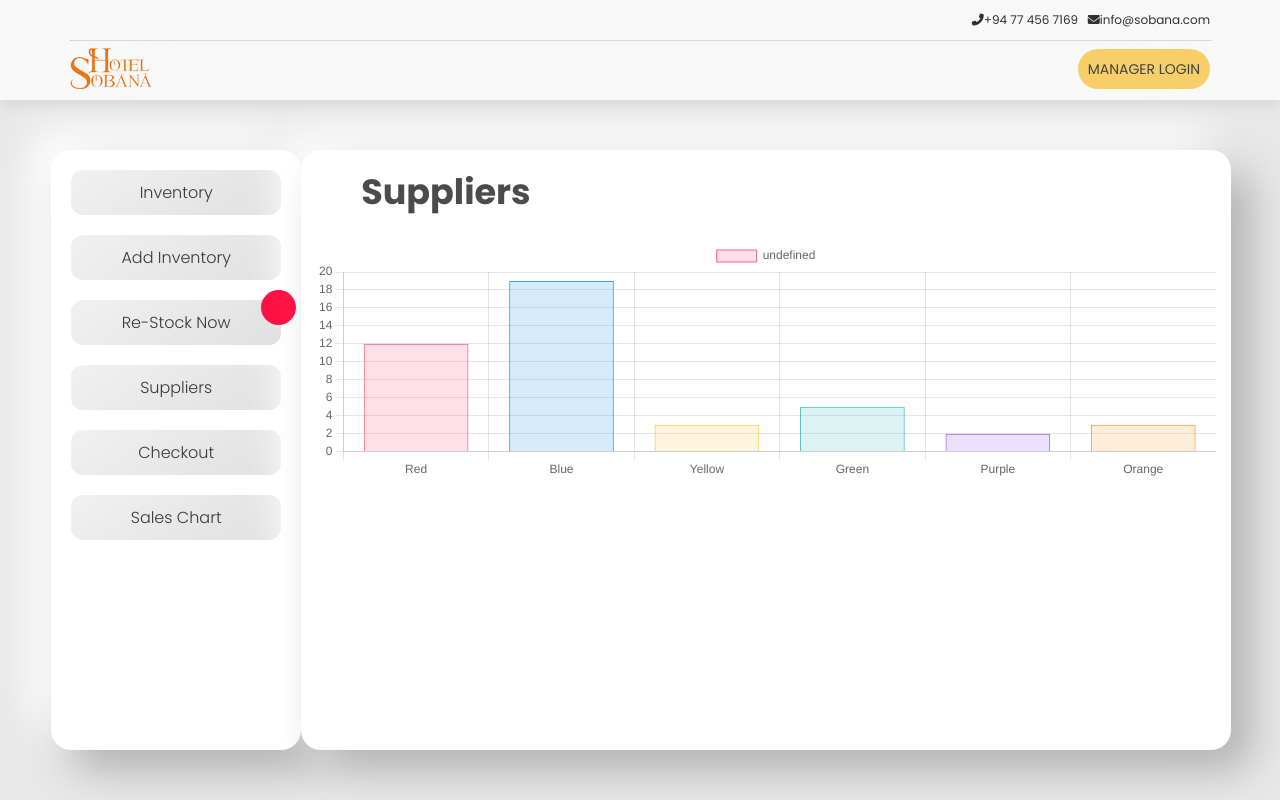
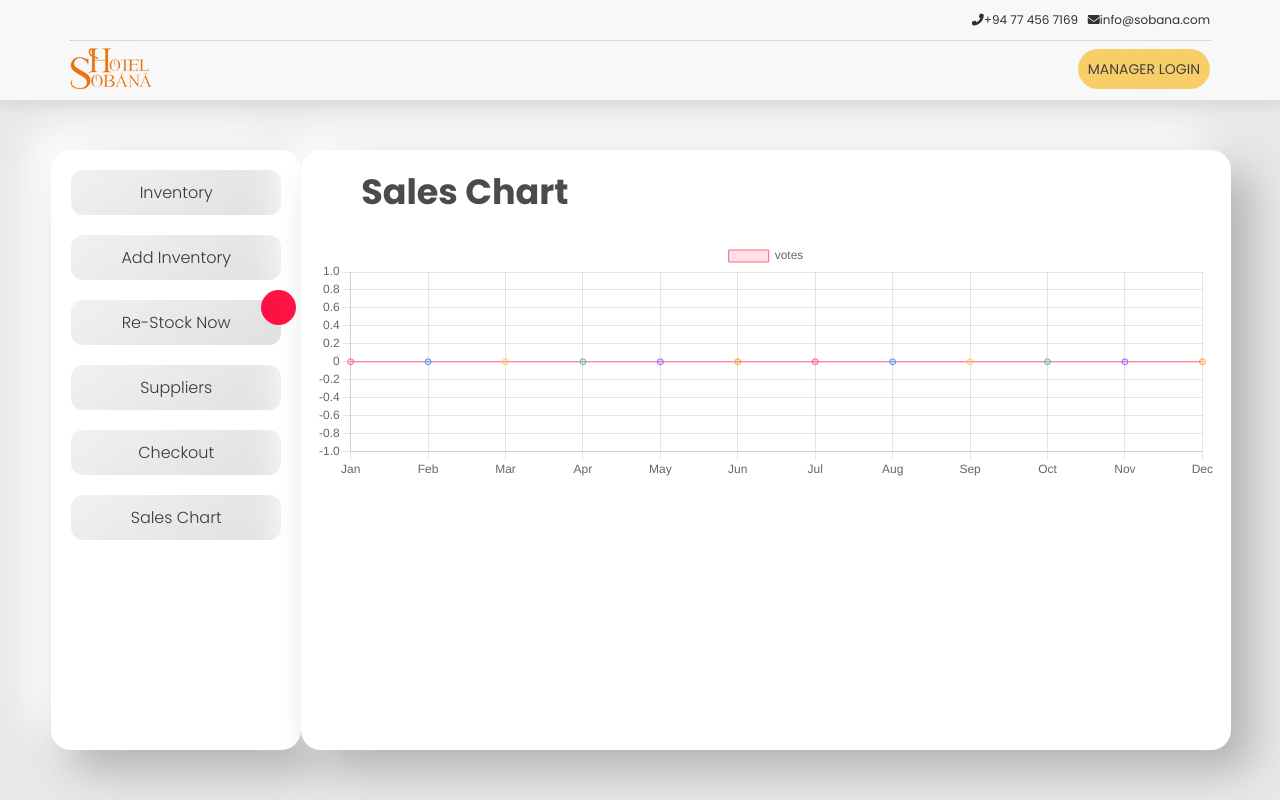
Before and after one commit to dilshanhiruna/Hotel_management-_system_frontend, a React (Create React App) app: page /inventory-manager/saleschart in a window 1280 px wide. Shown: the top 800 px of the page. Built offline with nearby package versions, Linux system fonts and the light colour scheme; no server answers.

Commit message:
created a monthly sales chart

```diff
--- a/src/components/SalesChart.js
+++ b/src/components/SalesChart.js
@@ -2,19 +2,117 @@ import React, { useState, useEffect } from "react";
 import "./Suppliers.css";
 import axios from "axios";
 import { Bar } from "react-chartjs-2";
+import { Line } from "react-chartjs-2";
 
 const SalesChart = () => {
+  const [history, sethistory] = useState([]);
+  var Jan = 0,
+    Feb = 0,
+    Mar = 0,
+    Apr = 0,
+    May = 0,
+    Jun = 0,
+    Jul = 0,
+    Aug = 0,
+    Sep = 0,
+    Oct = 0,
+    Nov = 0,
+    Dec = 0;
+
+  useEffect(() => {
+    //fetching CHECKOUT HISTORY data from the DB
+    axios
+      .get("https://hotel-sobana.herokuapp.com/checkout/")
+      .then((res) => {
+        if (res.data.length > 0) {
+          sethistory(res.data);
+        }
+      })
+      .catch((e) => {
+        console.log(e);
+      });
+  }, [history]);
+
+  history.map(countSales);
+
+  function countSales(data) {
+    var date = data.date;
+    let extractDate = date.substring(3, 5);
+    if (extractDate === "01") {
+      Jan += 1;
+    }
+    if (extractDate === "02") {
+      Feb += 1;
+    }
+    if (extractDate === "03") {
+      Mar += 1;
+    }
+    if (extractDate === "04") {
+      Apr += 1;
+    }
+    if (extractDate === "05") {
+      May += 1;
+    }
+    if (extractDate === "06") {
+      Jun += 1;
+    }
+    if (extractDate === "07") {
+      Jul += 1;
+    }
+    if (extractDate === "08") {
+      Aug += 1;
+    }
+    if (extractDate === "09") {
+      Sep += 1;
+    }
+    if (extractDate === "10") {
+      Oct += 1;
+    }
+    if (extractDate === "11") {
+      Nov += 1;
+    }
+    if (extractDate === "12") {
+      Dec += 1;
+    }
+  }
+
   return (
     <div className="display-box">
-      <div className="header-box-sup"> Suppliers</div>
+      <div className="header-box-sup"> Sales Chart</div>
       <div>
-        <Bar
+        <Line
           data={{
-            labels: ["Red", "Blue", "Yellow", "Green", "Purple", "Orange"],
+            labels: [
+              "Jan",
+              "Feb",
+              "Mar",
+              "Apr",
+              "May",
+              "Jun",
+              "Jul",
+              "Aug",
+              "Sep",
+              "Oct",
+              "Nov",
+              "Dec",
+            ],
             datasets: [
               {
-                lable: "# of votes",
-                data: [12, 19, 3, 5, 2, 3],
+                label: "votes",
+                data: [
+                  Jan,
+                  Feb,
+                  Mar,
+                  Apr,
+                  May,
+                  Jun,
+                  Jul,
+                  Aug,
+                  Sep,
+                  Oct,
+                  Nov,
+                  Dec,
+                ],
                 backgroundColor: [
                   "rgba(255, 99, 132, 0.2)",
                   "rgba(54, 162, 235, 0.2)",
```
